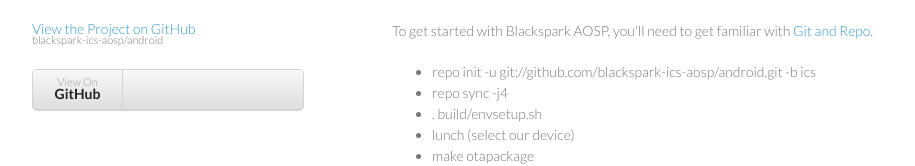
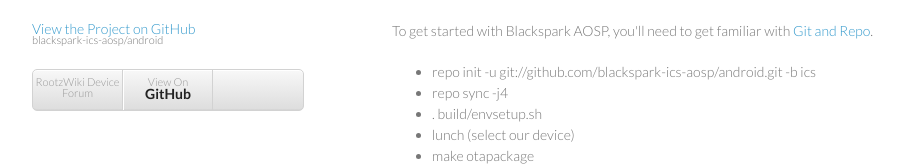
Before and after one commit to blackspark-ics-aosp/android, a plain HTML site: page index.html in a window 1280 px wide. Shown: the part 132-298 px from the top of the page, without its empty margins (178-1093 px from the left). Drawn offline with Linux system fonts and the light colour scheme.

Commit message:
Update index.html

```diff
--- a/index.html
+++ b/index.html
@@ -19,6 +19,7 @@
         <p>AOSP manifest tailored to the Droid2 Global</p>
         <p class="view"><a href="https://github.com/blackspark-ics-aosp/android">View the Project on GitHub <small>blackspark-ics-aosp/android</small></a></p>
         <ul>
+          <li><a href="http://rootzwiki.com/forum/13-droid-2-r2d2-milestone-2-droid-2-global/">RootzWiki Device Forum</a></li>
           <li><a href="https://github.com/blackspark-ics-aosp/android">View On <strong>GitHub</strong></a></li>
         </ul>
       </header>
```
